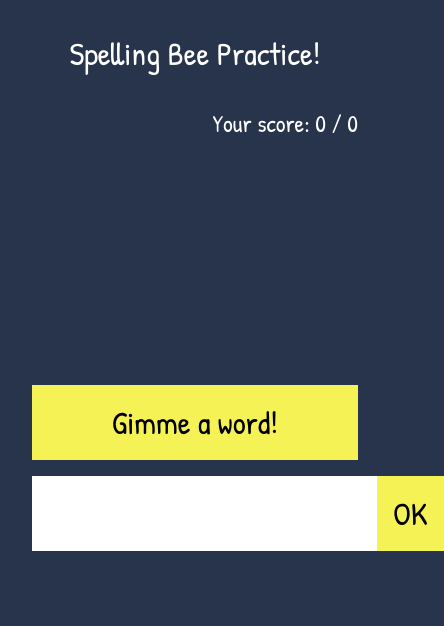
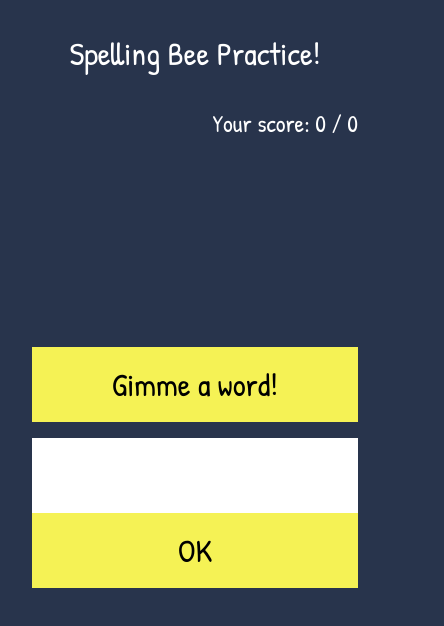
Before and after one commit to natalieweesh/spelling, a React (Create React App) app: page / in a window 390 px wide. Shown: the top 626 px of the page, 444 px wide, since content can reach past the window. Built offline with nearby package versions, Linux system fonts and the light colour scheme.

Commit message:
fix mobile styling

```diff
--- a/public/index.html
+++ b/public/index.html
@@ -3,7 +3,7 @@
   <head>
     <meta charset="utf-8" />
     <link rel="icon" href="%PUBLIC_URL%/favicon.ico" />
-    <meta name="viewport" content="width=device-width, initial-scale=1" />
+    <meta name="viewport" id="viewport" content="width=device-width, initial-scale=1.0, maximum-scale=1.0, user-scalable=no" />
     <meta name="theme-color" content="#000000" />
     <meta
       name="description"
--- a/src/App.css
+++ b/src/App.css
@@ -65,6 +65,7 @@
 form {
   display: flex;
   margin: 1rem 0;
+  flex-direction: column;
 }
 .score {
   font-size: 1.5rem;
```
